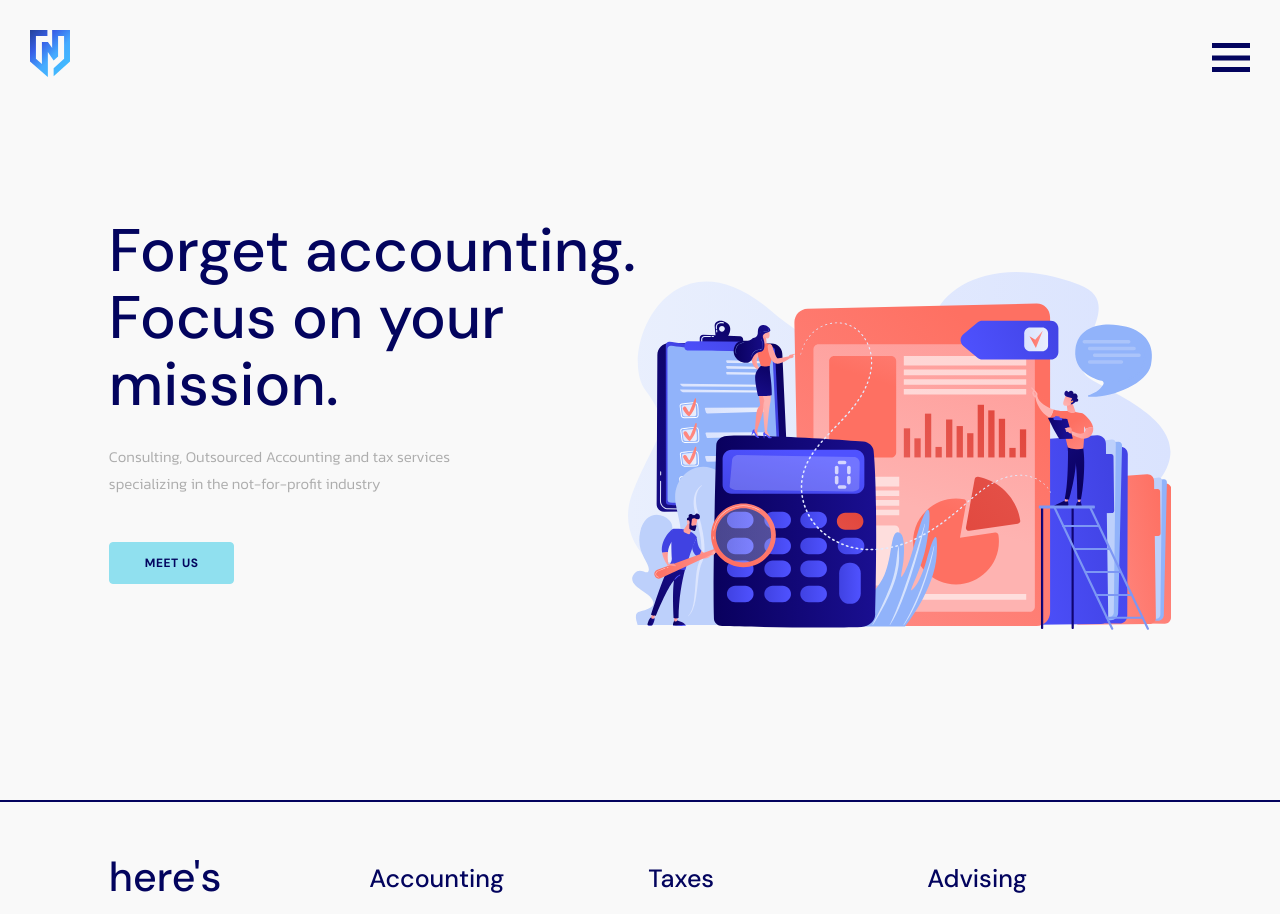
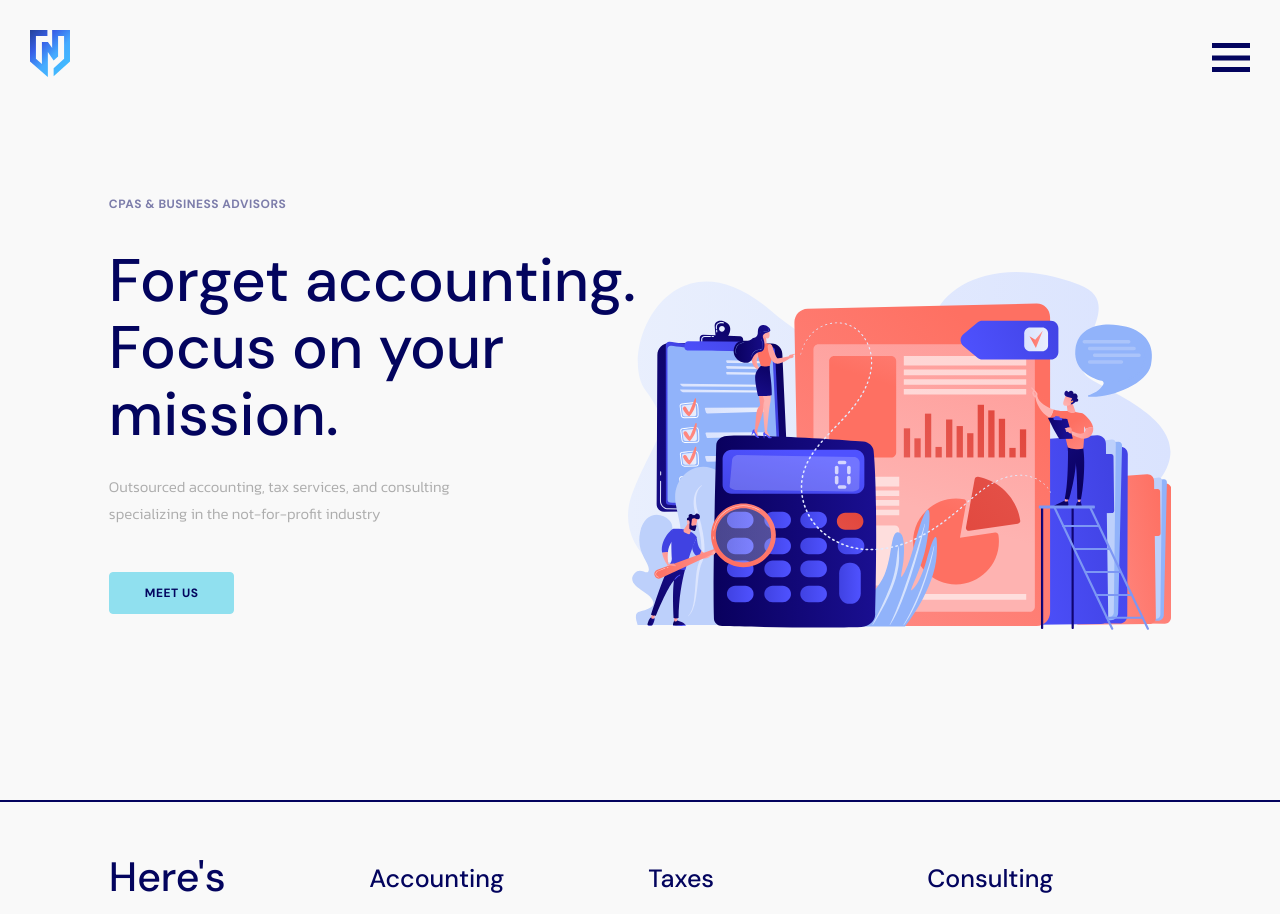
Before and after one commit to LCapitan/naletteconsulting, a Next.js app: page / in a window 1280 px wide. Shown: the top 914 px of the page. Built offline with nearby package versions, Linux system fonts and the light colour scheme.

Commit message:
start making edits based on bens feedback

```diff
--- a/src/components/Footer/Footer.tsx
+++ b/src/components/Footer/Footer.tsx
@@ -1,5 +1,6 @@
 import Link from "next/link";
 import React, { useContext } from "react";
+import { ContactForm } from "../ContactForm";
 import { LinkedIn, Instagram, Twitter, Facebook, Logo } from "../Icons";
 
 import styles from "./Footer.module.scss";
--- a/src/containers/Home/Home.tsx
+++ b/src/containers/Home/Home.tsx
@@ -14,11 +14,11 @@ export function Home() {
   return (
     <div className={styles.home}>
       <div className={styles.content}>
-        {/* <span className={styles.tag}>CPAs & Business Advisor</span> */}
+        <span className="tag">CPAs & Business Advisors</span>
         <h1>Forget accounting. Focus on your mission.</h1>
         <div className={styles.tagline}>
-          Consulting, Outsourced Accounting and tax services specializing in the
-          not-for-profit industry
+          Outsourced accounting, tax services, and consulting specializing in
+          the not-for-profit industry
         </div>
         <div className={styles.actions}>
           <Button label="Meet Us" url="#about" secondary />
--- a/src/containers/Intro/Intro.tsx
+++ b/src/containers/Intro/Intro.tsx
@@ -16,7 +16,6 @@ const Intro = () => {
         />
       </figure>
       <div className={styles.content}>
-        <span className="tag">CPAs & Business Advisors</span>
         <h2 className={styles.title}>Accounting for Change</h2>
         <div className={styles.tagline}>
           Specializing in the not-for-profit industry, Nalette Consulting prides
--- a/src/containers/Services/Services.tsx
+++ b/src/containers/Services/Services.tsx
@@ -17,7 +17,7 @@ export function Services() {
     <div id="services" className={styles.services}>
       <div className={styles.inner}>
         <div className={styles.heading}>
-          <h2 className={styles.title}>here&#39;s what we do</h2>
+          <h2 className={styles.title}>Here&#39;s what we do</h2>
           <div className={styles.tagline}></div>
         </div>
         <ul className={styles.serviceList}>
@@ -41,7 +41,7 @@ export function Services() {
           </li>
           <li className={styles.serviceListItem}>
             <div className={styles.inner}>
-              <h3 className={styles.cardTitle}>Advising</h3>
+              <h3 className={styles.cardTitle}>Consulting</h3>
               <div className={styles.details}>
                 Accounting standard implementation. Technical training and
                 webinars.
```
